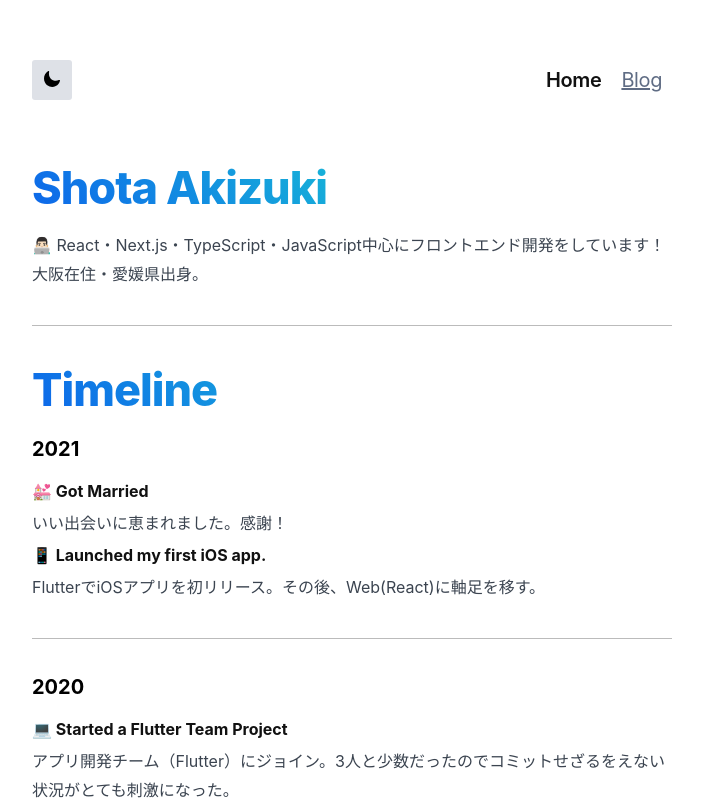
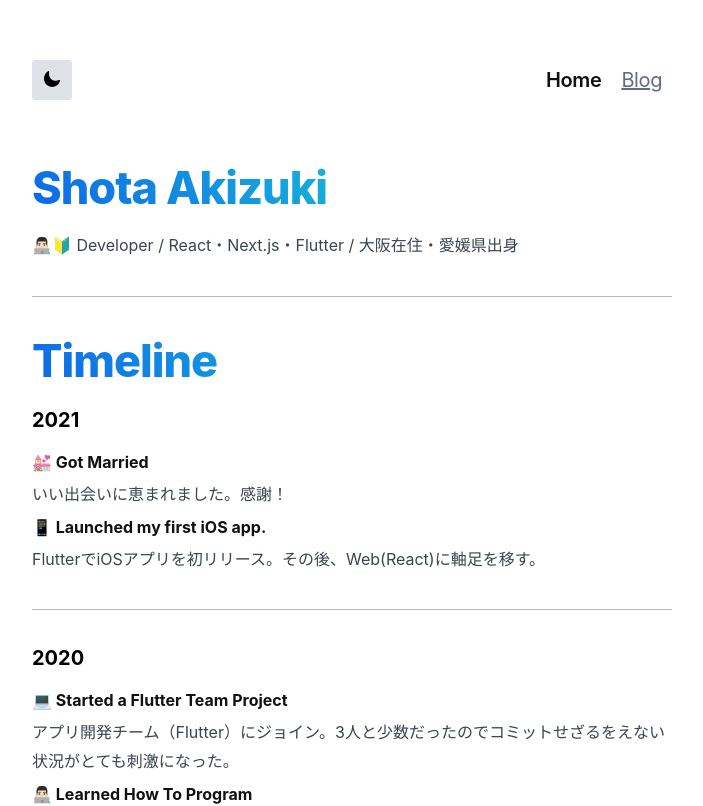
Before and after one commit to shota-akizuki/shota-dev, a Next.js app: page / in a window 1280 px wide. Shown: the top 806 px of the page, without its empty margins (288-991 px from the left). Built offline with nearby package versions, Linux system fonts and the light colour scheme.

Commit message:
Add emoji 🔰.

```diff
--- a/pages/index.tsx
+++ b/pages/index.tsx
@@ -46,10 +46,7 @@ export default function Home() {
       <div className={styles.main}>
         <h1>Shota Akizuki</h1>
 
-        <p>
-          👨🏻‍💻
-          React・Next.js・TypeScript・JavaScript中心にフロントエンド開発をしています！大阪在住・愛媛県出身。
-        </p>
+        <p>👨🏻‍💻🔰 Developer / React・Next.js・Flutter / 大阪在住・愛媛県出身</p>
 
         <Divider />
         <Timeline />
```
